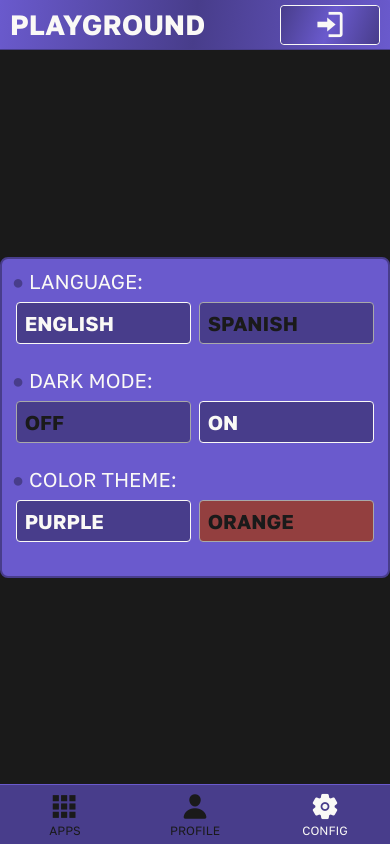
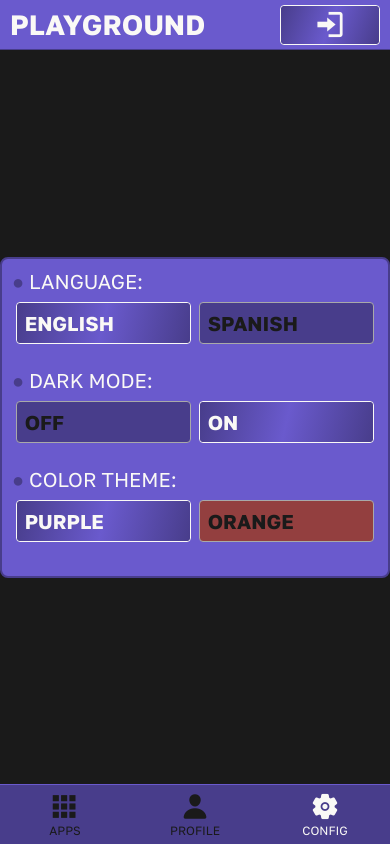
Before and after one commit to santio89/playground-react-native, a React Native app: screen /Settings in a window 390 px wide. Built offline with nearby package versions, Linux system fonts and the light colour scheme.

Commit message:
small fix

```diff
--- a/components/Header.jsx
+++ b/components/Header.jsx
@@ -11,12 +11,6 @@ export default function Header({ navigation }) {
   return (
     <TouchableWithoutFeedback onPress={() => Keyboard.dismiss()}>
       <View style={[styles.headerContainer, altColorTheme && styles.altBackground, altColorTheme && styles.altBorder]}>
-      <LinearGradient
-            colors={altColorTheme ? [Constants.colorSecondary, Constants.colorSecondaryDark, Constants.colorSecondary] : [Constants.colorPrimary, Constants.colorPrimaryDark, Constants.colorPrimary]}
-            start={{ x: 0, y: 0 }}
-            end={{ x: 0.5, y: 0.5 }}
-            style={{ position: 'absolute', left: 0, right: 0, top: 0, bottom: 0, borderRadius: 4 }}
-          />
         <TouchableOpacity onPress={() => navigation.navigate("Apps", { screen: "AppsHome" })}><Text style={styles.header}>PLAYGROUND</Text></TouchableOpacity>
         <TouchableOpacity style={[styles.loginContainer, altColorTheme && styles.altLoginContainer]} onPress={() => avatar ? navigation.navigate("Profile") : navigation.navigate("Auth", { screen: "LogIn" })}>
           <LinearGradient
--- a/screens/Settings.jsx
+++ b/screens/Settings.jsx
@@ -5,6 +5,7 @@ import { selectLang, selectDarkMode, selectColorTheme, getSettingsFirebase } fro
 import Constants from '../constants/Styles'
 import { LANGS } from '../constants/Langs.js';
 import Header from '../components/Header'
+import { LinearGradient } from 'expo-linear-gradient';
 
 const Settings = ({ navigation }) => {
 
@@ -62,23 +63,85 @@ const Settings = ({ navigation }) => {
                     <View style={styles.settingsItem}>
                         <Text style={[styles.settingsItemLabel]}><Text style={[styles.settingsItemIndicator, altColorTheme && styles.altSettingsItemIndicator]}>●&nbsp;</Text><Text>{text.language}: </Text></Text>
                         <View style={styles.settingsItemTextWrapper}>
-                            <TouchableOpacity style={[styles.settingsItemTextButton, altColorTheme && styles.altSettingsItemTextButton, config.lang === "english" && styles.itemSelected]} onPress={() => { setConfig(config => ({ ...config, lang: "english" })) }}><Text style={[styles.settingsItemText, config.lang === "english" && styles.itemSelected]}>{text.english}</Text></TouchableOpacity>
-                            <TouchableOpacity style={[styles.settingsItemTextButton, altColorTheme && styles.altSettingsItemTextButton, config.lang === "spanish" && styles.itemSelected]} onPress={() => { setConfig(config => ({ ...config, lang: "spanish" })) }}><Text style={[styles.settingsItemText, config.lang === "spanish" && styles.itemSelected]}>{text.spanish}</Text></TouchableOpacity>
+                            <TouchableOpacity style={[styles.settingsItemTextButton, altColorTheme && styles.altSettingsItemTextButton, config.lang === "english" && styles.itemSelected]} onPress={() => { setConfig(config => ({ ...config, lang: "english" })) }}>
+                                {config.lang === "english" &&
+                                    <LinearGradient
+                                        colors={[altColorTheme ? Constants.colorSecondaryDark : Constants.colorPrimaryDark, altColorTheme ? Constants.colorSecondary : Constants.colorPrimary, altColorTheme ? Constants.colorSecondaryDark : Constants.colorPrimaryDark]}
+                                        start={{ x: 0, y: 0 }}
+                                        end={{ x: -0.5, y: -0.5 }}
+                                        style={{ position: 'absolute', left: 0, right: 0, top: 0, bottom: 0, borderRadius: 4, zIndex: -1 }}
+                                    />
+                                }
+                                <Text style={[styles.settingsItemText, config.lang === "english" && styles.itemSelected]}>{text.english}</Text>
+                            </TouchableOpacity>
+                            <TouchableOpacity style={[styles.settingsItemTextButton, altColorTheme && styles.altSettingsItemTextButton, config.lang === "spanish" && styles.itemSelected]} onPress={() => { setConfig(config => ({ ...config, lang: "spanish" })) }}>
+                                {config.lang === "spanish" &&
+                                    <LinearGradient
+                                        colors={[altColorTheme ? Constants.colorSecondaryDark : Constants.colorPrimaryDark, altColorTheme ? Constants.colorSecondary : Constants.colorPrimary, altColorTheme ? Constants.colorSecondaryDark : Constants.colorPrimaryDark]}
+                                        start={{ x: 0, y: 0 }}
+                                        end={{ x: -0.5, y: -0.5 }}
+                                        style={{ position: 'absolute', left: 0, right: 0, top: 0, bottom: 0, borderRadius: 4, zIndex: -1 }}
+                                    />
+                                }
+                                <Text style={[styles.settingsItemText, config.lang === "spanish" && styles.itemSelected]}>{text.spanish}</Text>
+                            </TouchableOpacity>
                         </View>
                     </View>
                     <View style={styles.settingsItem}>
                         <Text style={[styles.settingsItemLabel]}><Text style={[styles.settingsItemIndicator, altColorTheme && styles.altSettingsItemIndicator]}>●&nbsp;</Text><Text>{text.darkMode}: </Text></Text>
                         <View style={styles.settingsItemTextWrapper}>
-                            <TouchableOpacity style={[styles.settingsItemTextButton, altColorTheme && styles.altSettingsItemTextButton, !config.darkMode && styles.itemSelected]} onPress={() => { setConfig(config => ({ ...config, darkMode: false })) }}><Text style={[styles.settingsItemText, !config.darkMode && styles.itemSelected]}>{text.inactive}</Text></TouchableOpacity>
-                            <TouchableOpacity style={[styles.settingsItemTextButton, altColorTheme && styles.altSettingsItemTextButton, config.darkMode && styles.itemSelected]} onPress={() => { setConfig(config => ({ ...config, darkMode: true })) }}><Text style={[styles.settingsItemText, config.darkMode && styles.itemSelected]}>{text.active}</Text></TouchableOpacity>
+                            <TouchableOpacity style={[styles.settingsItemTextButton, altColorTheme && styles.altSettingsItemTextButton, !config.darkMode && styles.itemSelected]} onPress={() => { setConfig(config => ({ ...config, darkMode: false })) }}>
+                                {!config.darkMode &&
+                                    <LinearGradient
+                                        colors={[altColorTheme ? Constants.colorSecondaryDark : Constants.colorPrimaryDark, altColorTheme ? Constants.colorSecondary : Constants.colorPrimary, altColorTheme ? Constants.colorSecondaryDark : Constants.colorPrimaryDark]}
+                                        start={{ x: 0, y: 0 }}
+                                        end={{ x: -0.5, y: -0.5 }}
+                                        style={{ position: 'absolute', left: 0, right: 0, top: 0, bottom: 0, borderRadius: 4, zIndex: -1 }}
+                                    />
+                                }
+                                <Text style={[styles.settingsItemText, !config.darkMode && styles.itemSelected]}>{text.inactive}</Text>
+                            </TouchableOpacity>
+                            <TouchableOpacity style={[styles.settingsItemTextButton, altColorTheme && styles.altSettingsItemTextButton, config.darkMode && styles.itemSelected]} onPress={() => { setConfig(config => ({ ...config, darkMode: true })) }}>
+                                {config.darkMode &&
+                                    <LinearGradient
+                                        colors={[altColorTheme ? Constants.colorSecondaryDark : Constants.colorPrimaryDark, altColorTheme ? Constants.colorSecondary : Constants.colorPrimary, altColorTheme ? Constants.colorSecondaryDark : Constants.colorPrimaryDark]}
+                                        start={{ x: 0, y: 0 }}
+                                        end={{ x: -0.5, y: -0.5 }}
+                                        style={{ position: 'absolute', left: 0, right: 0, top: 0, bottom: 0, borderRadius: 4, zIndex: -1 }}
+                                    />
+                                }
+                                <Text style={[styles.settingsItemText, config.darkMode && styles.itemSelected]}>{text.active}</Text>
+                            </TouchableOpacity>
                         </View>
                     </View>
                     <View style={styles.settingsItem}>
                         <Text style={[styles.settingsItemLabel]}><Text style={[styles.settingsItemIndicator, altColorTheme && styles.altSettingsItemIndicator]}>●&nbsp;</Text><Text>{text.colorTheme}: </Text></Text>
                         <View style={styles.settingsItemTextWrapper}>
-                            <TouchableOpacity style={[styles.settingsItemTextButton, altColorTheme && styles.altSettingsItemTextButton, config.altColorTheme === false && styles.itemSelected, styles.backgroundPrimary]} onPress={() => { setConfig(config => ({ ...config, altColorTheme: false })) }}><Text style={[styles.settingsItemText, config.altColorTheme === false && styles.itemSelected]}>{text.purple}</Text></TouchableOpacity>
+                            <TouchableOpacity style={[styles.settingsItemTextButton, altColorTheme && styles.altSettingsItemTextButton, config.altColorTheme === false && styles.itemSelected, styles.backgroundPrimary]} onPress={() => { setConfig(config => ({ ...config, altColorTheme: false })) }}>
+                                {config.altColorTheme === false &&
+                                    <LinearGradient
+                                        colors={[Constants.colorPrimaryDark, Constants.colorPrimary, Constants.colorPrimaryDark]}
+                                        start={{ x: 0, y: 0 }}
+                                        end={{ x: -0.5, y: -0.5 }}
+                                        style={{ position: 'absolute', left: 0, right: 0, top: 0, bottom: 0, borderRadius: 4, zIndex: -1 }}
+                                    />
+                                }
+                                <Text style={[styles.settingsItemText, config.altColorTheme === false && styles.itemSelected]}>{text.purple}
+                                </Text>
+                            </TouchableOpacity>
 
-                            <TouchableOpacity style={[styles.settingsItemTextButton, altColorTheme && styles.altSettingsItemTextButton, config.altColorTheme === true && styles.itemSelected, styles.backgroundSecondary]} onPress={() => { setConfig(config => ({ ...config, altColorTheme: true })) }}><Text style={[styles.settingsItemText, config.altColorTheme === true && styles.itemSelected]}>{text.orange}</Text></TouchableOpacity>
+                            <TouchableOpacity style={[styles.settingsItemTextButton, altColorTheme && styles.altSettingsItemTextButton, config.altColorTheme === true && styles.itemSelected, styles.backgroundSecondary]} onPress={() => { setConfig(config => ({ ...config, altColorTheme: true })) }}>
+                                {config.altColorTheme === true &&
+                                    <LinearGradient
+                                        colors={[Constants.colorSecondaryDark, Constants.colorSecondary, Constants.colorSecondaryDark]}
+                                        start={{ x: 0, y: 0 }}
+                                        end={{ x: -0.5, y: -0.5 }}
+                                        style={{ position: 'absolute', left: 0, right: 0, top: 0, bottom: 0, borderRadius: 4, zIndex: -1 }}
+                                    />
+                                }
+                                <Text style={[styles.settingsItemText, config.altColorTheme === true && styles.itemSelected]}>{text.orange}
+                                </Text>
+                            </TouchableOpacity>
                         </View>
                     </View>
                 </View>
```
Also changed, not shown: screens/MainMenu.jsx (+27 -2 lines).
